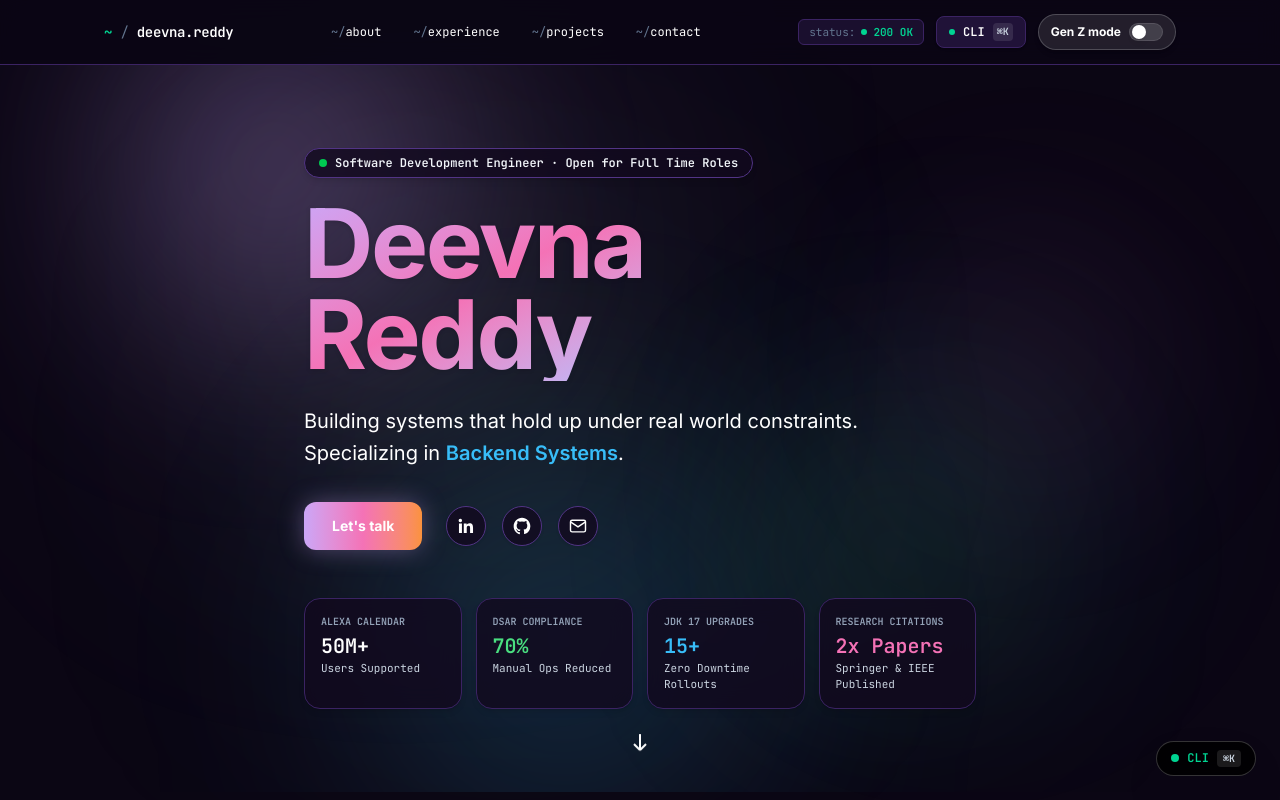
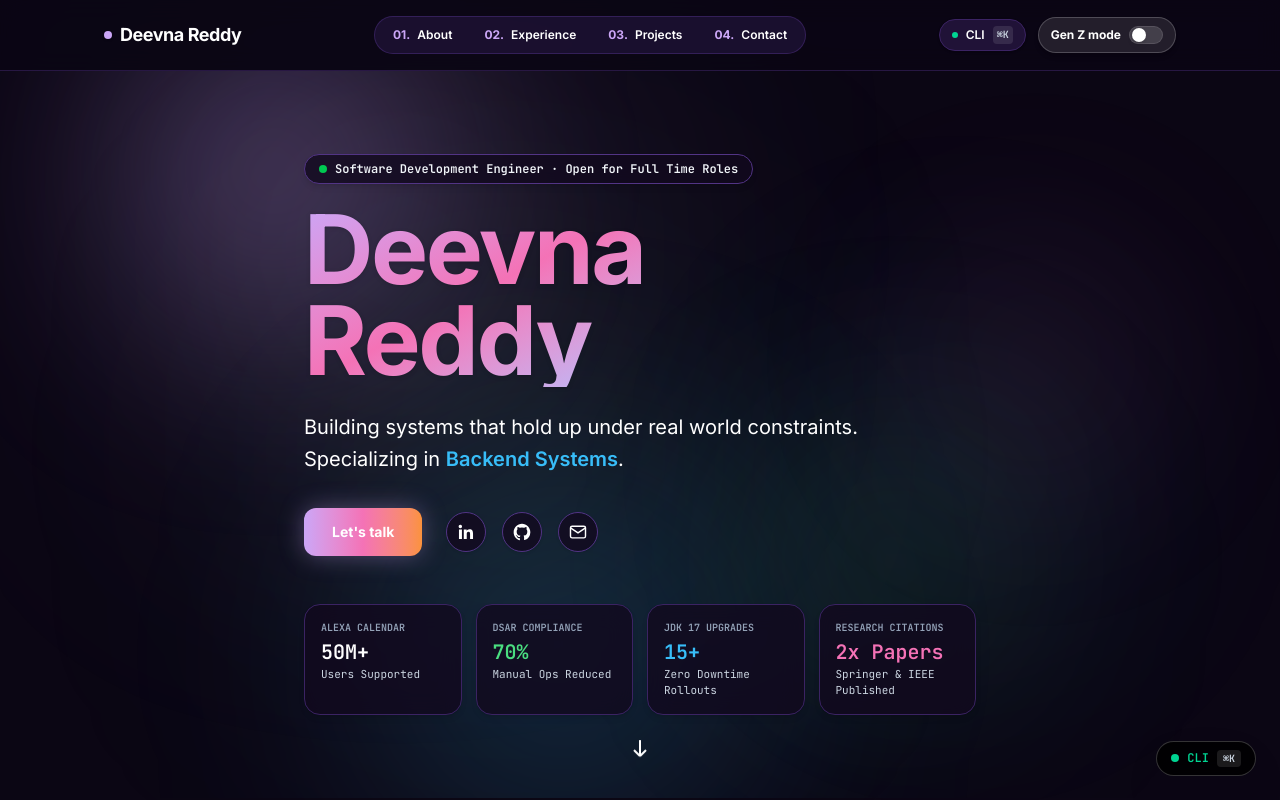
Before and after one commit to deevredd/deevna-portfolio, a Next.js app: page / in a window 1280 px wide. Shown: the top 800 px of the page. Built offline with nearby package versions, Linux system fonts and the light colour scheme.

Commit message:
Fix header fonts to clean Inter sans and upgrade Hi bestie sticker font to Caveat 700

```diff
--- a/src/app/globals.css
+++ b/src/app/globals.css
@@ -255,8 +255,8 @@
 }
 
 .gz-font-hand {
-  font-family: "Fredoka", "Inter", system-ui, sans-serif;
-  letter-spacing: 0.02em;
+  font-family: "Caveat", "Permanent Marker", cursive, sans-serif;
+  letter-spacing: 0.01em;
 }
 
 .gz-highlight {
--- a/src/app/layout.tsx
+++ b/src/app/layout.tsx
@@ -69,7 +69,7 @@
         <link rel="preconnect" href="https://fonts.gstatic.com" crossOrigin="anonymous" />
         {/* eslint-disable-next-line @next/next/no-page-custom-font */}
         <link
-          href="https://fonts.googleapis.com/css2?family=Bungee&family=Fredoka:wght@600&family=Inter:wght@400;500;600;700&family=JetBrains+Mono:wght@400;500;600&display=swap"
+          href="https://fonts.googleapis.com/css2?family=Bungee&family=Caveat:wght@700&family=Fredoka:wght@600&family=Inter:wght@400;500;600;700&family=JetBrains+Mono:wght@400;500;600&family=Permanent+Marker&display=swap"
           rel="stylesheet"
         />
       </head>
--- a/src/components/GenZStoryMode.tsx
+++ b/src/components/GenZStoryMode.tsx
@@ -255,7 +255,7 @@
               </div>
             </div>
           </button>
-          <div className="absolute -right-7 -top-2 gz-font-hand text-lg sm:text-xl text-yellow-300 font-bold drop-shadow-[0_2px_8px_rgba(0,0,0,0.9)] rotate-[10deg] select-none pointer-events-none tracking-wide">
+          <div className="absolute -right-8 -top-3 gz-font-hand text-2xl sm:text-3xl text-yellow-300 font-bold drop-shadow-[0_2px_10px_rgba(0,0,0,0.95)] rotate-[12deg] select-none pointer-events-none">
             {slide.sticker}!
           </div>
         </div>
--- a/src/components/Header.tsx
+++ b/src/components/Header.tsx
@@ -40,45 +40,37 @@
   if (mode === "genz") return null;
 
   return (
-    <header className="sticky top-0 z-30 border-b border-surface1 bg-crust/90 backdrop-blur-md transition-all">
-      <div className="mx-auto flex max-w-6xl items-center justify-between px-6 sm:px-10 py-3.5">
-        <a href="#top" className="flex items-center gap-2 font-mono text-xs sm:text-sm text-slate-200 hover:text-white transition-colors group">
-          <span className="text-emerald-400 font-bold group-hover:text-emerald-300">~</span>
-          <span className="text-slate-500 font-mono">/</span>
-          <span className="font-semibold text-white tracking-tight">deevna.reddy</span>
+    <header className="sticky top-0 z-30 border-b border-surface1/60 bg-crust/85 backdrop-blur-md transition-all font-sans">
+      <div className="mx-auto flex max-w-6xl items-center justify-between px-6 sm:px-10 py-4">
+        <a href="#top" className="font-bold text-white text-lg tracking-tight hover:text-mauve transition-colors flex items-center gap-2">
+          <span className="h-2 w-2 rounded-full bg-mauve shadow-sm" />
+          <span>Deevna Reddy</span>
         </a>
 
-        <nav className="hidden md:flex items-center gap-1.5 font-mono text-xs">
+        <nav className="hidden md:flex items-center gap-1 bg-surface0/60 p-1 rounded-full border border-surface1/80 text-xs">
           {nav.map((item) => {
             const isActive = activeSection === item.id;
             return (
               <a
                 key={item.id}
                 href={`#${item.id}`}
-                className={`px-3 py-1.5 rounded-lg transition-all duration-200 border ${
+                className={`px-3.5 py-1.5 rounded-full font-semibold transition-all duration-200 ${
                   isActive
-                    ? "bg-surface1 text-mauve font-bold border-mauve/40 shadow-sm"
-                    : "text-slate-400 hover:text-slate-200 hover:bg-surface0/60 border-transparent"
+                    ? "bg-surface1 text-white shadow-sm border border-surface2"
+                    : "text-slate-300 hover:text-white"
                 }`}
               >
-                <span className="text-slate-500 font-normal">~/</span>
-                {item.id}
+                <span className="text-mauve font-bold mr-1">{item.num}.</span> {item.label}
               </a>
             );
           })}
         </nav>
 
         <div className="flex items-center gap-3">
-          <div className="hidden lg:flex items-center gap-1.5 font-mono text-[11px] text-slate-400 bg-surface0/60 px-2.5 py-1 rounded-md border border-surface1">
-            <span className="text-slate-500">status:</span>
-            <span className="inline-block h-1.5 w-1.5 rounded-full bg-emerald-400 animate-pulse" />
-            <span className="font-semibold text-emerald-400">200 OK</span>
-          </div>
-
           <button
             type="button"
             onClick={() => window.dispatchEvent(new CustomEvent("open-terminal"))}
-            className="flex items-center gap-2 bg-surface0/80 hover:bg-surface1 text-slate-200 hover:text-white px-3 py-1.5 rounded-lg border border-surface1 hover:border-slate-500 font-mono text-xs transition-all active:scale-95 cursor-pointer shadow-sm"
+            className="hidden sm:flex items-center gap-2 bg-surface0/80 hover:bg-surface1 text-slate-200 hover:text-white px-3 py-1.5 rounded-full border border-surface1 hover:border-slate-500 text-xs transition-all active:scale-95 cursor-pointer shadow-sm"
             title="Open Interactive Terminal (⌘K)"
           >
             <span className="h-1.5 w-1.5 rounded-full bg-emerald-400" />
@@ -91,24 +83,12 @@
         </div>
       </div>
 
-      <nav className="md:hidden flex gap-2 overflow-x-auto px-6 pb-3 -mt-1 font-mono text-xs">
-        {nav.map((item) => {
-          const isActive = activeSection === item.id;
-          return (
-            <a
-              key={item.id}
-              href={`#${item.id}`}
-              className={`px-2.5 py-1 rounded-md whitespace-nowrap transition-colors border ${
-                isActive
-                  ? "bg-surface1 text-mauve font-bold border-mauve/40"
-                  : "text-slate-400 hover:text-white bg-surface0/40 border-transparent"
-              }`}
-            >
-              <span className="text-slate-500 font-normal">~/</span>
-              {item.id}
-            </a>
-          );
-        })}
+      <nav className="md:hidden flex gap-6 overflow-x-auto px-6 pb-3 -mt-1 font-sans">
+        {nav.map((item) => (
+          <a key={item.id} href={`#${item.id}`} className="text-xs font-semibold text-slate-100 hover:text-white whitespace-nowrap">
+            <span className="text-mauve font-bold mr-1">{item.num}.</span> {item.label}
+          </a>
+        ))}
       </nav>
     </header>
   );
```
